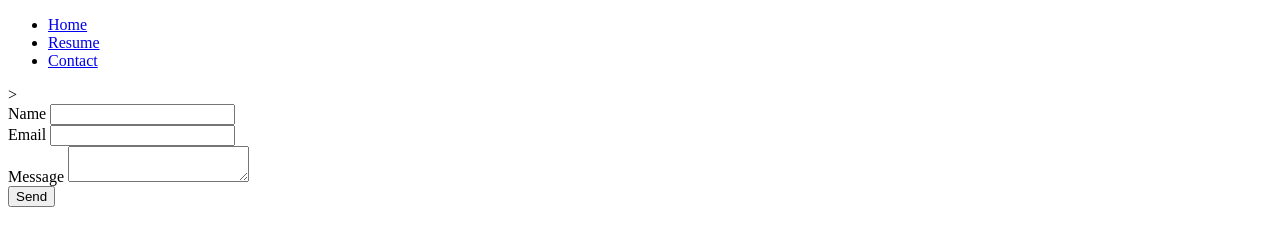
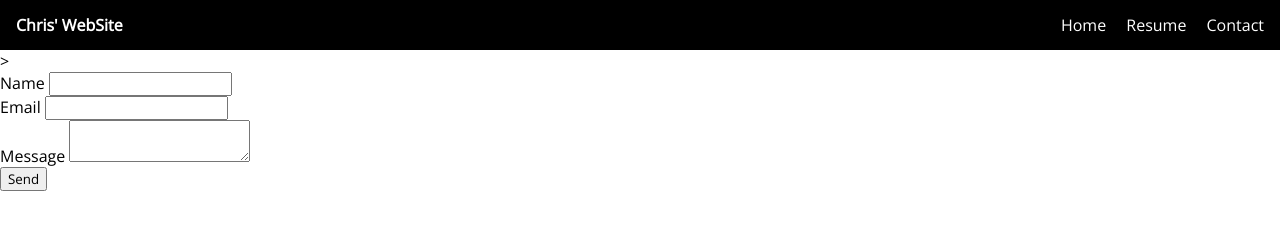
Before and after one commit to CG420/CG420.github.io, a plain HTML site: page contact.html in a window 1280 px wide. Drawn offline with nearby package versions, Linux system fonts and the light colour scheme.

Commit message:
Added headers to other pages

```diff
--- a/contact.html
+++ b/contact.html
@@ -2,9 +2,21 @@
 <html lang="en">
     <head>
        <title>Chris</title>
+       <link rel="stylesheet" type="text/css" href="./dist/css/main.css">
        <meta charset="UTF-8">
        <meta name="viewport" content="width=device-width, initial-scale=1.0">
     </head>
+       <header>
+                <span class="logo">Chris' WebSite</span>
+                <a id="toggleMenu">Menu<a></a>
+                <nav>
+                  <ul>
+                    <li><a href="index.html">Home</a></li>
+                    <li><a href="resume.html">Resume</a></li>
+                    <li><a href="contact.html">Contact</a></li>
+                  </ul>
+                </nav>
+        </header>
     <body>
             <nav>
                     <ul>
```
Also changed, not shown: resume.html (+12 -0 lines).
